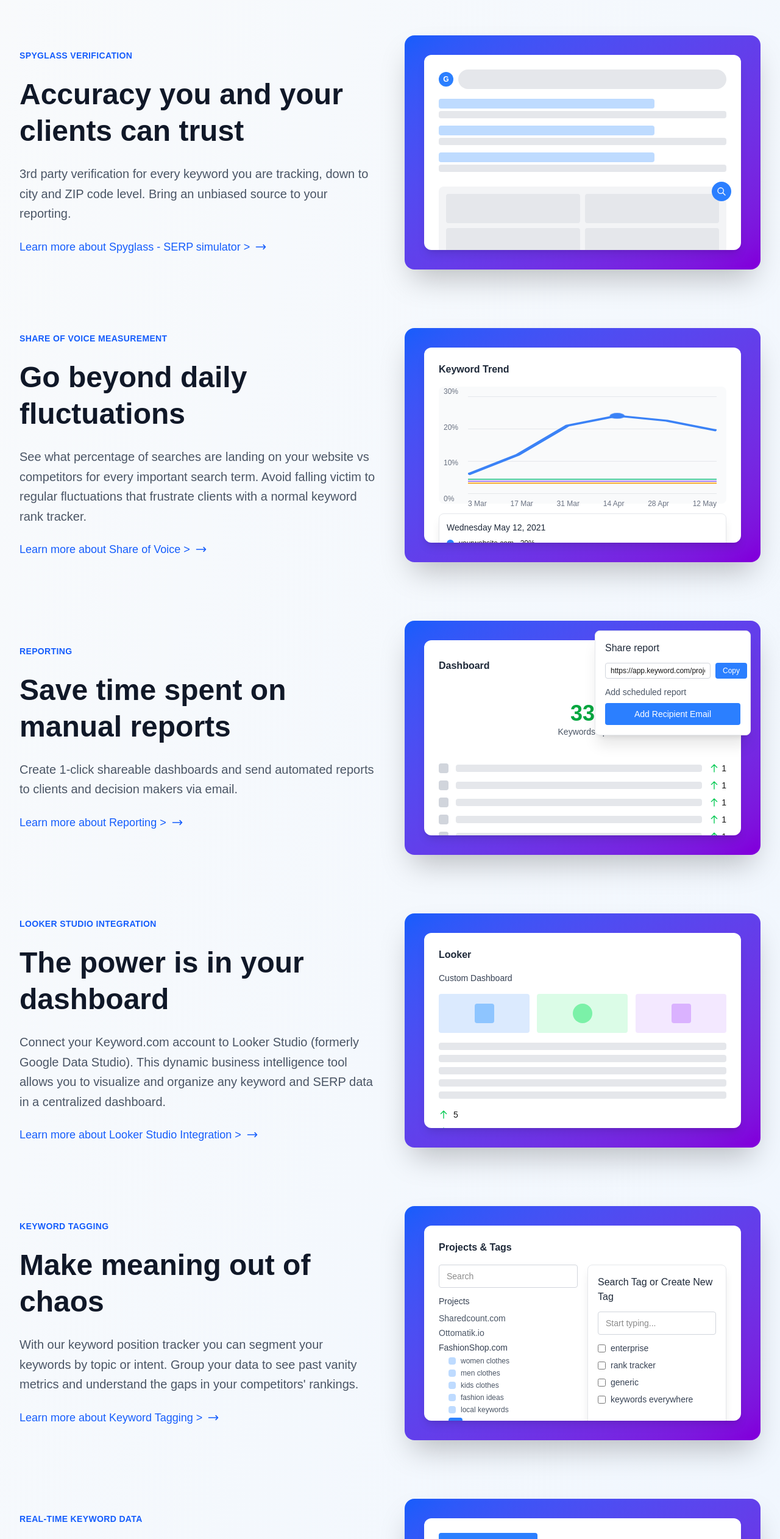
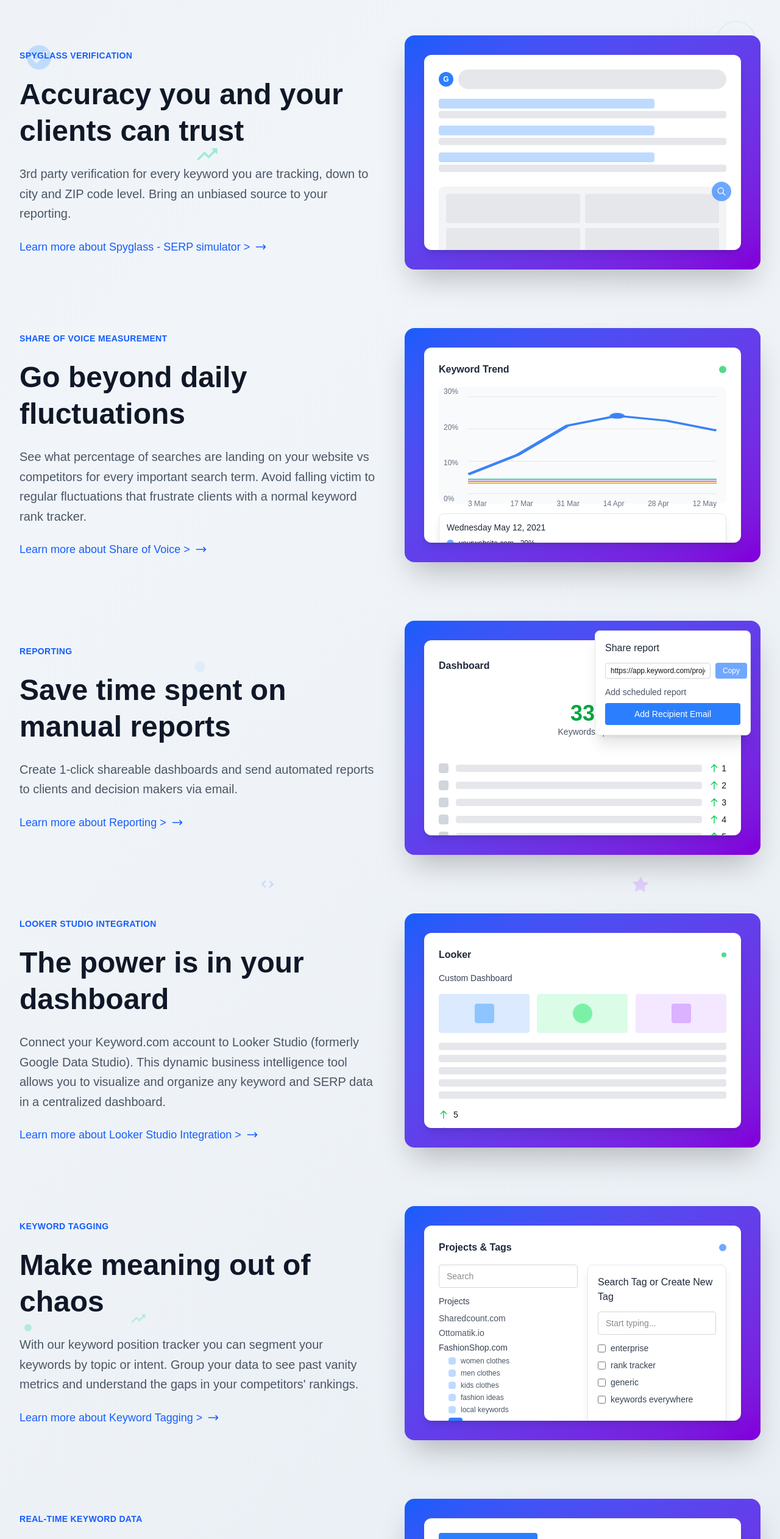
Before and after one commit to Hamzaali0088/keywordMinds, a Next.js app: page / in a window 1280 px wide. Shown: the part 2627-5151 px from the top of the page at 61% size. Built offline with nearby package versions, Linux system fonts and the light colour scheme.

Commit message:
add backgorund and bonce animation

```diff
--- a/components/container/Home/KeywordInsightHub.jsx
+++ b/components/container/Home/KeywordInsightHub.jsx
@@ -1,7 +1,7 @@
 import React from 'react'
 
 export default function KeywordInsightHub() {
-  // Add custom styles for hiding scrollbar
+  // Add custom styles for hiding scrollbar and animations
   React.useEffect(() => {
     const style = document.createElement('style');
     style.textContent = `
@@ -11,6 +11,66 @@ export default function KeywordInsightHub() {
       }
       .scrollbar-hide::-webkit-scrollbar {
         display: none;  /* Safari and Chrome */
+      }
+
+      @keyframes float {
+        0%, 100% { transform: translateY(0px) rotate(0deg); }
+        50% { transform: translateY(-20px) rotate(5deg); }
+      }
+
+      @keyframes pulse-glow {
+        0%, 100% { opacity: 0.3; transform: scale(1); }
+        50% { opacity: 0.6; transform: scale(1.1); }
+      }
+
+      @keyframes slide-up {
+        0% { transform: translateY(100px); opacity: 0; }
+        100% { transform: translateY(0); opacity: 1; }
+      }
+
+      @keyframes rotate-slow {
+        0% { transform: rotate(0deg); }
+        100% { transform: rotate(360deg); }
+      }
+
+      @keyframes bounce-gentle {
+        0%, 100% { transform: translateY(0); }
+        50% { transform: translateY(-10px); }
+      }
+
+      .floating-icon {
+        animation: float 6s ease-in-out infinite;
+      }
+
+      .pulse-glow {
+        animation: pulse-glow 3s ease-in-out infinite;
+      }
+
+      .slide-up {
+        animation: slide-up 1s ease-out both;
+      }
+
+      .rotate-slow {
+        animation: rotate-slow 20s linear infinite;
+      }
+
+      .bounce-gentle {
+        animation: bounce-gentle 4s ease-in-out infinite;
+      }
+
+      .gradient-bg {
+        background: linear-gradient(135deg, #f8fafc 0%, #e2e8f0 25%, #f1f5f9 50%, #e2e8f0 75%, #f8fafc 100%);
+        background-size: 400% 400%;
+        animation: gradient-shift 15s ease infinite;
+        min-height: 100vh;
+        width: 100%;
+        position: relative;
+      }
+
+      @keyframes gradient-shift {
+        0% { background-position: 0% 50%; }
+        50% { background-position: 100% 50%; }
+        100% { background-position: 0% 50%; }
       }
     `;
     document.head.appendChild(style);
@@ -85,9 +145,121 @@ export default function KeywordInsightHub() {
     }
   ]
 
-  return (
-    <div className="min-h-screen bg-gradient-to-br from-slate-50 to-blue-50 py-16">
-      <div className="max-w-7xl mx-auto px-4 sm:px-6 lg:px-8">
+      return (
+      <div className="min-h-screen py-16 relative overflow-hidden" style={{
+        background: 'linear-gradient(135deg, #f8fafc 0%, #e2e8f0 25%, #f1f5f9 50%, #e2e8f0 75%, #f8fafc 100%)',
+        backgroundSize: '400% 400%',
+        animation: 'gradient-shift 15s ease infinite'
+      }}>
+      {/* Animated Background Elements */}
+      <div className="absolute inset-0 overflow-hidden pointer-events-none">
+        {/* Floating Technology Icons */}
+        <div className="floating-icon absolute top-20 left-10 text-blue-400/30 text-4xl">
+          <svg className="w-12 h-12" fill="currentColor" viewBox="0 0 24 24">
+            <path d="M12 2C6.48 2 2 6.48 2 12s4.48 10 10 10 10-4.48 10-10S17.52 2 12 2zm-2 15l-5-5 1.41-1.41L10 14.17l7.59-7.59L19 8l-9 9z"/>
+          </svg>
+        </div>
+
+        <div className="floating-icon absolute top-40 right-20 text-purple-400/25 text-4xl" style={{animationDelay: '1s'}}>
+          <svg className="w-10 h-10" fill="currentColor" viewBox="0 0 24 24">
+            <path d="M19 3H5c-1.1 0-2 .9-2 2v14c0 1.1.9 2 2 2h14c1.1 0 2-.9 2-2V5c0-1.1-.9-2-2-2zm-5 14H7v-2h7v2zm3-4H7v-2h10v2zm0-4H7V7h10v2z"/>
+          </svg>
+        </div>
+
+        <div className="floating-icon absolute bottom-40 left-20 text-green-400/30 text-4xl" style={{animationDelay: '2s'}}>
+          <svg className="w-8 h-8" fill="currentColor" viewBox="0 0 24 24">
+            <path d="M12 2l3.09 6.26L22 9.27l-5 4.87 1.18 6.88L12 17.77l-6.18 3.25L7 14.14 2 9.27l6.91-1.01L12 2z"/>
+          </svg>
+        </div>
+
+        <div className="floating-icon absolute bottom-20 right-10 text-indigo-400/25 text-4xl" style={{animationDelay: '3s'}}>
+          <svg className="w-12 h-12" fill="currentColor" viewBox="0 0 24 24">
+            <path d="M12 2C6.48 2 2 6.48 2 12s4.48 10 10 10 10-4.48 10-10S17.52 2 12 2zm-2 15l-5-5 1.41-1.41L10 14.17l7.59-7.59L19 8l-9 9z"/>
+          </svg>
+        </div>
+
+        {/* Growth Account Icons */}
+        <div className="floating-icon absolute top-60 left-1/4 text-emerald-400/35 text-4xl" style={{animationDelay: '0.5s'}}>
+          <svg className="w-10 h-10" fill="currentColor" viewBox="0 0 24 24">
+            <path d="M16 6l2.29 2.29-4.88 4.88-4-4L2 16.59 3.41 18l6-6 4 4 6.3-6.29L22 12V6z"/>
+          </svg>
+        </div>
+
+        <div className="floating-icon absolute top-80 right-1/3 text-cyan-400/30 text-4xl" style={{animationDelay: '1.5s'}}>
+          <svg className="w-8 h-8" fill="currentColor" viewBox="0 0 24 24">
+            <path d="M12 2C6.48 2 2 6.48 2 12s4.48 10 10 10 10-4.48 10-10S17.52 2 12 2zm-2 15l-5-5 1.41-1.41L10 14.17l7.59-7.59L19 8l-9 9z"/>
+          </svg>
+        </div>
+
+        {/* Technology Stack Icons */}
+        <div className="floating-icon absolute top-1/3 left-1/3 text-blue-500/25 text-4xl" style={{animationDelay: '2.5s'}}>
+          <svg className="w-6 h-6" fill="currentColor" viewBox="0 0 24 24">
+            <path d="M9.4 16.6L4.8 12l4.6-4.6L8 6l-6 6 6 6 1.4-1.4zm5.2 0l4.6-4.6-4.6-4.6L16 6l6 6-6 6-1.4-1.4z"/>
+          </svg>
+        </div>
+
+        <div className="floating-icon absolute top-1/2 right-1/4 text-violet-400/30 text-4xl" style={{animationDelay: '3.5s'}}>
+          <svg className="w-10 h-10" fill="currentColor" viewBox="0 0 24 24">
+            <path d="M12 2l3.09 6.26L22 9.27l-5 4.87 1.18 6.88L12 17.77l-6.18 3.25L7 14.14 2 9.27l6.91-1.01L12 2z"/>
+          </svg>
+        </div>
+
+        {/* Data Visualization Icons */}
+        <div className="floating-icon absolute bottom-1/3 left-1/2 text-sky-400/25 text-4xl" style={{animationDelay: '1s'}}>
+          <svg className="w-8 h-8" fill="currentColor" viewBox="0 0 24 24">
+            <path d="M3 13h2v-2H3v2zm0 4h2v-2H3v2zm0-8h2V7H3v2zm4 4h14v-2H7v2zm0 4h14v-2H7v2zM7 7v2h14V7H7z"/>
+          </svg>
+        </div>
+
+        <div className="floating-icon absolute bottom-1/4 right-1/3 text-teal-400/35 text-4xl" style={{animationDelay: '2s'}}>
+          <svg className="w-6 h-6" fill="currentColor" viewBox="0 0 24 24">
+            <path d="M19 3H5c-1.1 0-2 .9-2 2v14c0 1.1.9 2 2 2h14c1.1 0 2-.9 2-2V5c0-1.1-.9-2-2-2zm-5 14H7v-2h7v2zm3-4H7v-2h10v2zm0-4H7V7h10v2z"/>
+          </svg>
+        </div>
+
+        {/* AI and Analytics Icons */}
+        <div className="floating-icon absolute top-1/4 right-1/6 text-blue-400/30 text-4xl" style={{animationDelay: '0.8s'}}>
+          <svg className="w-9 h-9" fill="currentColor" viewBox="0 0 24 24">
+            <path d="M12 2C6.48 2 2 6.48 2 12s4.48 10 10 10 10-4.48 10-10S17.52 2 12 2zm-2 15l-5-5 1.41-1.41L10 14.17l7.59-7.59L19 8l-9 9z"/>
+          </svg>
+        </div>
+
+        <div className="floating-icon absolute bottom-1/2 left-1/6 text-emerald-400/25 text-4xl" style={{animationDelay: '1.2s'}}>
+          <svg className="w-7 h-7" fill="currentColor" viewBox="0 0 24 24">
+            <path d="M16 6l2.29 2.29-4.88 4.88-4-4L2 16.59 3.41 18l6-6 4 4 6.3-6.29L22 12V6z"/>
+          </svg>
+        </div>
+
+        {/* SEO and Marketing Icons */}
+        <div className="floating-icon absolute top-1/3 right-1/6 text-purple-400/30 text-4xl" style={{animationDelay: '2.8s'}}>
+          <svg className="w-8 h-8" fill="currentColor" viewBox="0 0 24 24">
+            <path d="M12 2l3.09 6.26L22 9.27l-5 4.87 1.18 6.88L12 17.77l-6.18 3.25L7 14.14 2 9.27l6.91-1.01L12 2z"/>
+          </svg>
+        </div>
+
+        <div className="floating-icon absolute bottom-1/3 right-1/6 text-cyan-400/25 text-4xl" style={{animationDelay: '1.8s'}}>
+          <svg className="w-6 h-6" fill="currentColor" viewBox="0 0 24 24">
+            <path d="M9.4 16.6L4.8 12l4.6-4.6L8 6l-6 6 6 6 1.4-1.4zm5.2 0l4.6-4.6-4.6-4.6L16 6l6 6-6 6-1.4-1.4z"/>
+          </svg>
+        </div>
+
+        {/* Pulsing Circles */}
+        <div className="pulse-glow absolute top-1/4 left-1/4 w-4 h-4 bg-blue-400/20 rounded-full"></div>
+        <div className="pulse-glow absolute top-3/4 right-1/4 w-6 h-6 bg-purple-400/15 rounded-full" style={{animationDelay: '1s'}}></div>
+        <div className="pulse-glow absolute bottom-1/4 left-1/3 w-3 h-3 bg-green-400/25 rounded-full" style={{animationDelay: '2s'}}></div>
+        <div className="pulse-glow absolute top-1/2 right-1/3 w-5 h-5 bg-cyan-400/20 rounded-full" style={{animationDelay: '0.5s'}}></div>
+
+        {/* Rotating Elements */}
+        <div className="rotate-slow absolute top-10 right-10 w-16 h-16 border-2 border-blue-400/10 rounded-full"></div>
+        <div className="rotate-slow absolute bottom-10 left-10 w-12 h-12 border-2 border-purple-400/15 rounded-full" style={{animationDirection: 'reverse'}}></div>
+
+        {/* Bouncing Elements */}
+        <div className="bounce-gentle absolute top-1/2 left-10 w-3 h-3 bg-emerald-400/25 rounded-full"></div>
+        <div className="bounce-gentle absolute bottom-1/2 right-10 w-4 h-4 bg-indigo-400/20 rounded-full" style={{animationDelay: '1s'}}></div>
+      </div>
+
+      {/* Content */}
+      <div className="max-w-7xl mx-auto px-4 sm:px-6 lg:px-8 relative z-10">
         {sections.map((section, index) => (
           <Section key={index} {...section} />
         ))}
@@ -167,7 +339,7 @@ const SERPVerificationMockup = () => (
           ))}
         </div>
       </div>
-      <div className="absolute -top-2 -right-2 w-8 h-8 bg-blue-500 rounded-full flex items-center justify-center">
+      <div className="absolute -top-2 -right-2 w-8 h-8 bg-blue-500 rounded-full flex items-center justify-center animate-pulse">
         <svg className="w-4 h-4 text-white" fill="none" stroke="currentColor" viewBox="0 0 24 24">
           <path strokeLinecap="round" strokeLinejoin="round" strokeWidth={2} d="M21 21l-6-6m2-5a7 7 0 11-14 0 7 7 0 0114 0z" />
         </svg>
@@ -208,6 +380,7 @@ const ShareOfVoiceMockup = () => {
       {/* Header with fade-in animation */}
       <div className={`flex justify-between items-center ${isVisible ? 'animate-fade-in' : ''}`}>
         <h3 className="font-semibold text-gray-800">Keyword Trend</h3>
+        <div className="w-3 h-3 bg-green-500 rounded-full animate-pulse"></div>
       </div>
 
       {/* Chart container with slide-in animation */}
@@ -238,7 +411,7 @@ const ShareOfVoiceMockup = () => {
               strokeWidth="2"
               fill="none"
             />
-            <circle cx="60" cy="20" r="3" fill="#3B82F6" className={isVisible ? 'animate-pulse-in' : ''} />
+            <circle cx="60" cy="20" r="3" fill="#3B82F6" className={`${isVisible ? 'animate-pulse-in' : ''} animate-pulse`} />
           </svg>
 
           {/* Competitor lines with staggered animation */}
@@ -276,7 +449,7 @@ const ShareOfVoiceMockup = () => {
         <div className="text-sm font-medium text-gray-800 mb-2">Wednesday May 12, 2021</div>
         <div className="space-y-1 text-xs">
           <div className={`flex items-center space-x-2 ${isVisible ? 'animate-slide-in' : ''}`} style={{animationDelay: isVisible ? '1.2s' : '0s'}}>
-            <div className="w-3 h-3 bg-blue-500 rounded-full"></div>
+            <div className="w-3 h-3 bg-blue-500 rounded-full animate-pulse"></div>
             <span>yourwebsite.com - 30%</span>
           </div>
           <div className={`flex items-center space-x-2 ${isVisible ? 'animate-slide-in' : ''}`} style={{animationDelay: isVisible ? '1.4s' : '0s'}}>
@@ -415,7 +588,7 @@ const ReportingMockup = () => {
       {/* Header with fade-in animation */}
       <div className={`flex justify-between items-center ${isVisible ? 'animate-fade-in' : ''}`}>
         <h3 className="font-semibold text-gray-800">Dashboard</h3>
-        <button className={`p-2 hover:bg-gray-100 rounded-lg ${isVisible ? 'animate-pulse-in' : ''}`}>
+        <button className={`p-2 hover:bg-gray-100 rounded-lg ${isVisible ? 'animate-pulse-in' : ''} animate-pulse`}>
           <svg className="w-5 h-5 text-gray-600" fill="none" stroke="currentColor" viewBox="0 0 24 24">
             <path strokeLinecap="round" strokeLinejoin="round" strokeWidth={2} d="M8.684 13.342C8.886 12.938 9 12.482 9 12c0-.482-.114-.938-.316-1.342m0 2.684a3 3 0 110-2.684m0 2.684l6.632 3.316m-6.632-6l6.632-3.316m0 0a3 3 0 105.367-2.684 3 3 0 00-5.367 2.684zm0 9.316a3 3 0 105.367 2.684 3 3 0 00-5.367-2.684z" />
           </svg>
@@ -438,7 +611,7 @@ const ReportingMockup = () => {
               <svg className="w-4 h-4 text-green-500" fill="none" stroke="currentColor" viewBox="0 0 24 24">
                 <path strokeLinecap="round" strokeLinejoin="round" strokeWidth={2} d="M5 10l7-7m0 0l7 7m-7-7v18" />
               </svg>
-              <span className="text-sm font-medium">1</span>
+              <span className="text-sm font-medium">{i}</span>
             </div>
           </div>
         ))}
@@ -454,7 +627,7 @@ const ReportingMockup = () => {
             className="flex-1 text-xs border border-gray-300 rounded px-2 py-1"
             readOnly
           />
-          <button className="px-3 py-1 bg-blue-500 text-white text-xs rounded hover:bg-blue-600">
+          <button className="px-3 py-1 bg-blue-500 text-white text-xs rounded hover:bg-blue-600 animate-pulse">
             Copy
           </button>
         </div>
@@ -463,6 +636,10 @@ const ReportingMockup = () => {
           <button className="w-full px-3 py-2 bg-blue-500 text-white text-sm rounded hover:bg-blue-600">
             Add Recipient Email
           </button>
+        </div>
+        {/* Floating notification */}
+        <div className="absolute -top-2 -right-2 w-6 h-6 bg-red-500 rounded-full flex items-center justify-center animate-ping">
+          <span className="text-xs text-white font-bold">3</span>
         </div>
       </div>
 
@@ -580,6 +757,7 @@ const LookerStudioMockup = () => {
       {/* Header with fade-in animation */}
       <div className={`flex justify-between items-center ${isVisible ? 'animate-fade-in' : ''}`}>
         <h3 className="font-semibold text-gray-800">Looker</h3>
+        <div className="w-2 h-2 bg-green-500 rounded-full animate-pulse"></div>
       </div>
 
       <div className="space-y-4">
@@ -625,7 +803,7 @@ const LookerStudioMockup = () => {
         </div>
 
         {/* Button with bounce-in */}
-        <button className={`w-full px-4 py-2 bg-blue-500 text-white text-sm rounded hover:bg-blue-600 ${isVisible ? 'animate-bounce-in' : ''}`}>
+        <button className={`w-full px-4 py-2 bg-blue-500 text-white text-sm rounded hover:bg-blue-600 ${isVisible ? 'animate-bounce-in' : ''} animate-pulse`}>
           + Add To Report
         </button>
       </div>
@@ -740,6 +918,7 @@ const KeywordTaggingMockup = () => {
       {/* Header with fade-in animation */}
       <div className={`flex justify-between items-center ${isVisible ? 'animate-fade-in' : ''}`}>
         <h3 className="font-semibold text-gray-800">Projects & Tags</h3>
+        <div className="w-3 h-3 bg-blue-500 rounded-full animate-pulse"></div>
       </div>
 
       <div className="grid grid-cols-2 gap-4">
@@ -769,7 +948,7 @@ const KeywordTaggingMockup = () => {
                   </div>
                 ))}
               </div>
-              <button className={`ml-4 px-2 py-1 bg-blue-500 text-white text-xs rounded hover:bg-blue-600 ${isVisible ? 'animate-pulse-in' : ''}`}>+</button>
+              <button className={`ml-4 px-2 py-1 bg-blue-500 text-white text-xs rounded hover:bg-blue-600 ${isVisible ? 'animate-pulse-in' : ''} animate-pulse`}>+</button>
             </div>
           </div>
         </div>
@@ -906,12 +1085,13 @@ const RealTimeDataMockup = () => {
     <div className="space-y-4" ref={mockupRef}>
       {/* Refresh button with pulse-in animation */}
       <div className={`flex justify-between items-center ${isVisible ? 'animate-fade-in' : ''}`}>
-        <button className={`flex items-center space-x-2 px-3 py-2 bg-blue-500 text-white text-sm rounded hover:bg-blue-600 ${isVisible ? 'animate-pulse-in' : ''}`}>
+        <button className={`flex items-center space-x-2 px-3 py-2 bg-blue-500 text-white text-sm rounded hover:bg-blue-600 ${isVisible ? 'animate-pulse-in' : ''} animate-pulse`}>
           <svg className="w-4 h-4" fill="none" stroke="currentColor" viewBox="0 0 24 24">
             <path strokeLinecap="round" strokeLinejoin="round" strokeWidth={2} d="M4 4v5h.582m15.356 2A8.001 8.001 0 004.582 9m0 0H9m11 11v-5h-.581m0 0a8.003 8.003 0 01-15.357-2m15.357 2H15" />
           </svg>
           <span>Refresh Keywords</span>
         </button>
+        <div className="w-3 h-3 bg-green-500 rounded-full animate-pulse"></div>
       </div>
 
       <div className={`text-lg font-semibold text-gray-800 ${isVisible ? 'animate-fade-in-up' : ''}`}>Dashboard</div>
@@ -1068,6 +1248,7 @@ const LocalMobileMockup = () => {
       <div className={`flex justify-between items-center ${isVisible ? 'animate-fade-in' : ''}`}>
         <h3 className="font-semibold text-gray-800">Device</h3>
         <h3 className="font-semibold text-gray-800">Locations</h3>
+        <div className="w-3 h-3 bg-blue-500 rounded-full animate-pulse"></div>
       </div>
 
       <div className="space-y-4">
@@ -1089,7 +1270,7 @@ const LocalMobileMockup = () => {
             <input
               type="text"
               value="To"
-              className="w-full px-3 py-3 border border-gray-300 rounded-lg text-sm"
+              className="w-full px-3 py-3 border border-gray-300 rounded-lg text-sm animate-pulse"
             />
             <div className="absolute top-full left-0 right-0 mt-1 bg-white border border-gray-200 rounded-lg shadow-lg z-10">
               {[
@@ -1209,6 +1390,7 @@ const KeywordResearchMockup = () => {
       {/* Header with fade-in animation */}
       <div className={`flex justify-between items-center ${isVisible ? 'animate-fade-in' : ''}`}>
         <h3 className="font-semibold text-gray-800">Competitors Keywords</h3>
+        <div className="w-3 h-3 bg-purple-500 rounded-full animate-pulse"></div>
       </div>
 
       <div className="space-y-4">
@@ -1233,7 +1415,7 @@ const KeywordResearchMockup = () => {
         </div>
 
         {/* Button with pulse-in animation */}
-        <button className={`w-full px-4 py-2 bg-blue-500 text-white text-sm rounded hover:bg-blue-600 ${isVisible ? 'animate-pulse-in' : ''}`}>
+        <button className={`w-full px-4 py-2 bg-blue-500 text-white text-sm rounded hover:bg-blue-600 ${isVisible ? 'animate-pulse-in' : ''} animate-pulse`}>
           Find Keywords
         </button>
 
@@ -1358,6 +1540,7 @@ const AIMonitoringMockup = () => {
       {/* Header with fade-in animation */}
       <div className={`flex justify-between items-center ${isVisible ? 'animate-fade-in' : ''}`}>
         <h3 className="font-semibold text-gray-800">Add Search Term</h3>
+        <div className="w-3 h-3 bg-purple-500 rounded-full animate-pulse"></div>
       </div>
 
       <div className="space-y-4">
@@ -1409,7 +1592,7 @@ const AIMonitoringMockup = () => {
         </div>
 
         {/* Save button with bounce-in */}
-        <button className={`w-full px-4 py-2 bg-purple-500 text-white text-sm rounded hover:bg-purple-600 cursor-pointer ${isVisible ? 'animate-bounce-in' : ''}`}>
+        <button className={`w-full px-4 py-2 bg-purple-500 text-white text-sm rounded hover:bg-purple-600 cursor-pointer ${isVisible ? 'animate-bounce-in' : ''} animate-pulse`}>
           Save
         </button>
       </div>
--- a/src/styles/globals.css
+++ b/src/styles/globals.css
@@ -14,10 +14,7 @@
 }
 
 @media (prefers-color-scheme: dark) {
-  :root {
-    --background: #0a0a0a;
-    --foreground: #ededed;
-  }
+
 }
 
 body {
```
